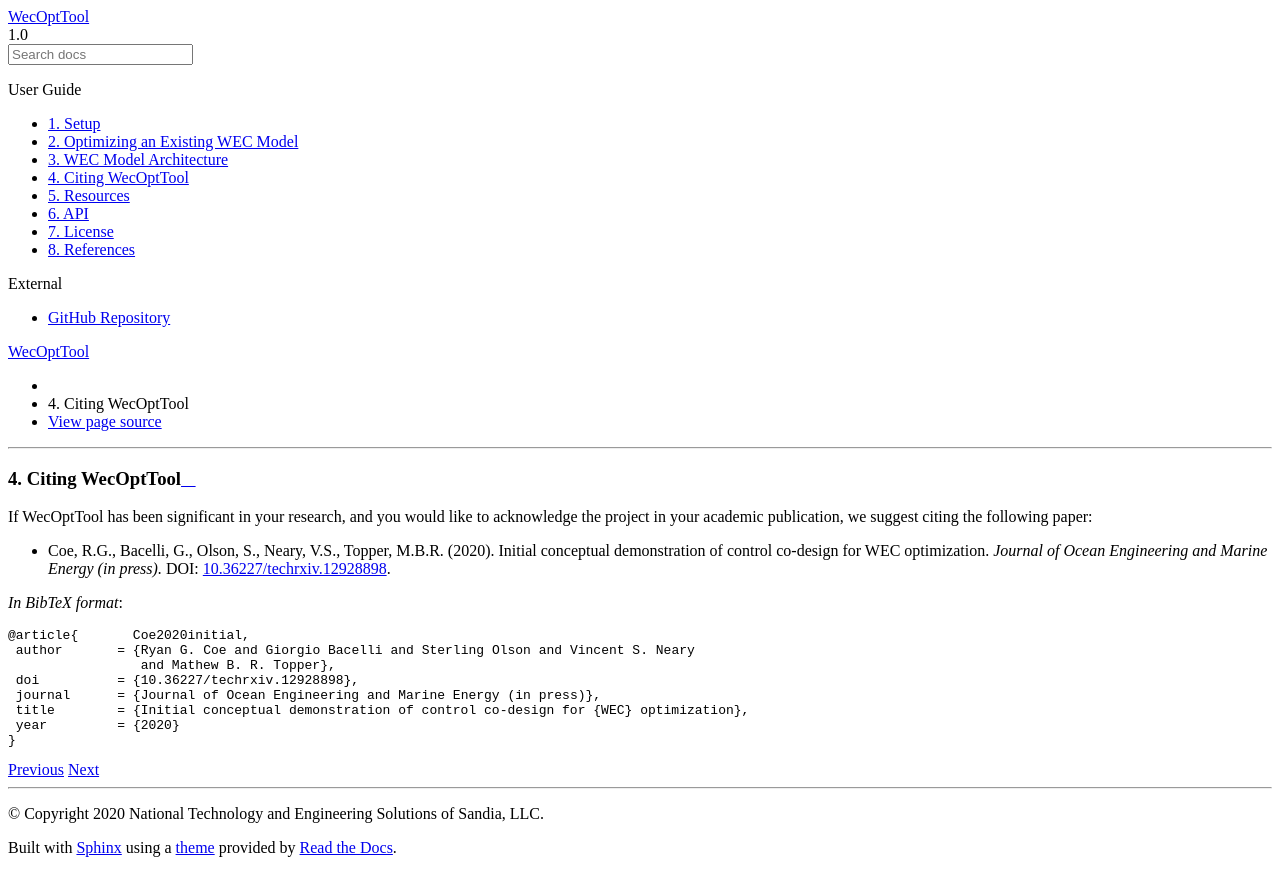
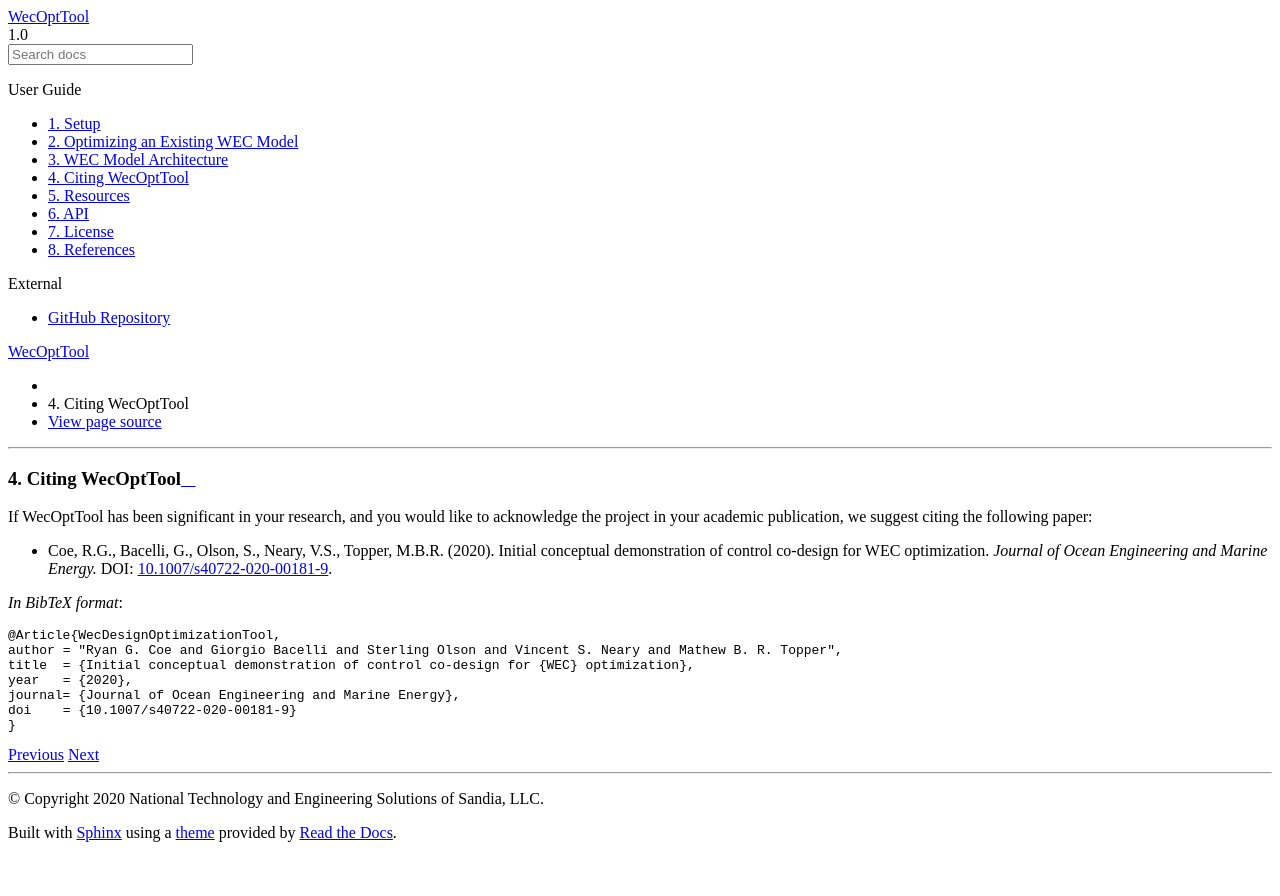
Before and after one commit to SNL-WaterPower/WecOptTool-MATLAB, a Sphinx documentation site: the page built from docs/user/4cite.rst, in a window 1280 px wide. Shown: the top 896 px of the page. Built offline with Sphinx 7.4.7 and the Read the Docs theme 2.0.0, drawn with Linux system fonts in a browser that asks for light colours.

Commit message:
forgot to update this one.. ;)

```diff
--- a/docs/user/4cite.rst
+++ b/docs/user/4cite.rst
@@ -5,17 +5,16 @@
 If WecOptTool has been significant in your research, and you would like to acknowledge the project in your academic publication, we suggest citing the following paper:
 
 *  Coe, R.G., Bacelli, G., Olson, S., Neary, V.S., Topper, M.B.R. (2020). Initial conceptual demonstration of control co-design for WEC optimization.
-   *Journal of Ocean Engineering and Marine Energy (in press).* DOI: |nbsp| `10.36227/techrxiv.12928898 <https://doi.org/10.36227/techrxiv.12928898>`__.
+   *Journal of Ocean Engineering and Marine Energy.* DOI: |nbsp| `10.1007/s40722-020-00181-9 <https://doi.org/10.1007/s40722-020-00181-9>`__.
 
 *In BibTeX format*::
 
-    @article{       Coe2020initial,
-     author       = {Ryan G. Coe and Giorgio Bacelli and Sterling Olson and Vincent S. Neary
-                     and Mathew B. R. Topper},
-     doi          = {10.36227/techrxiv.12928898},
-     journal      = {Journal of Ocean Engineering and Marine Energy (in press)},
-     title        = {Initial conceptual demonstration of control co-design for {WEC} optimization},
-     year         = {2020}
+    @Article{WecDesignOptimizationTool,
+    author = "Ryan G. Coe and Giorgio Bacelli and Sterling Olson and Vincent S. Neary and Mathew B. R. Topper",
+    title  = {Initial conceptual demonstration of control co-design for {WEC} optimization},
+    year   = {2020},
+    journal= {Journal of Ocean Engineering and Marine Energy},
+    doi    = {10.1007/s40722-020-00181-9}
     }
 
 .. |nbsp| unicode:: 0xA0
```
